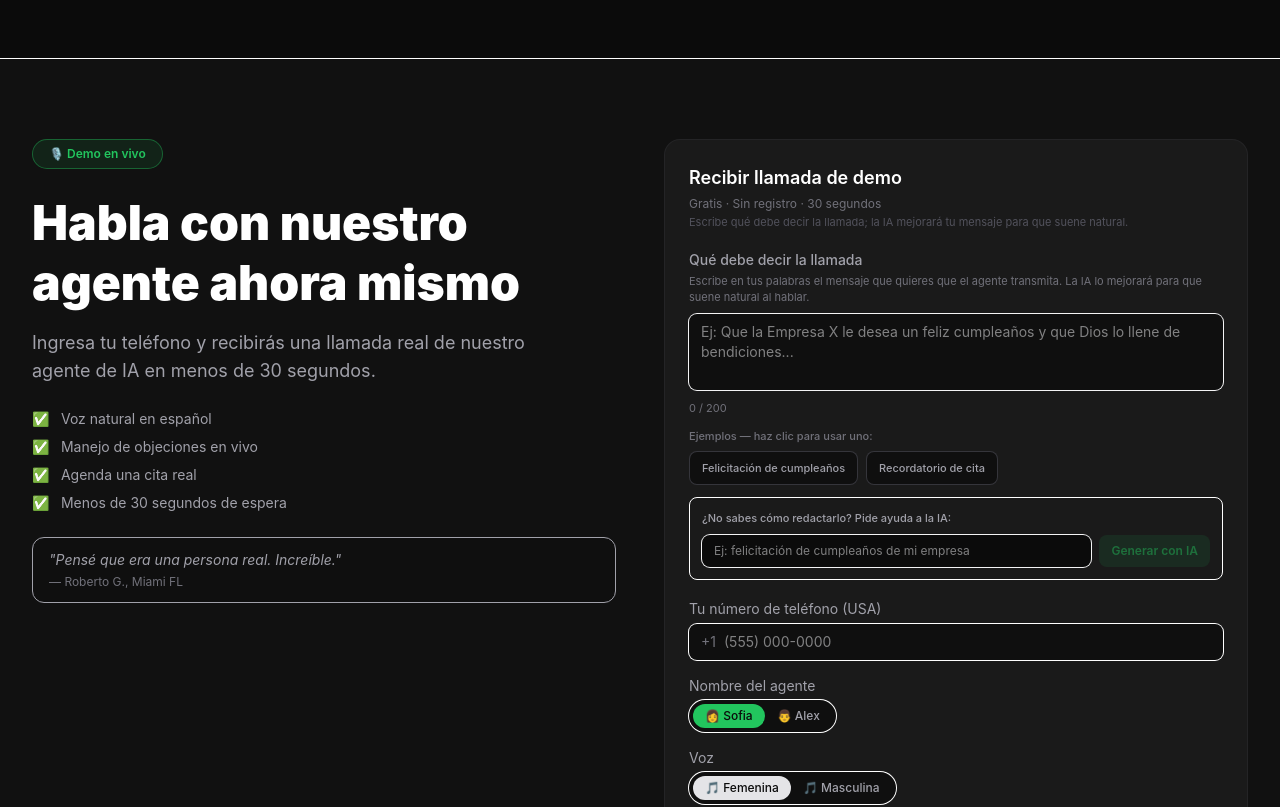
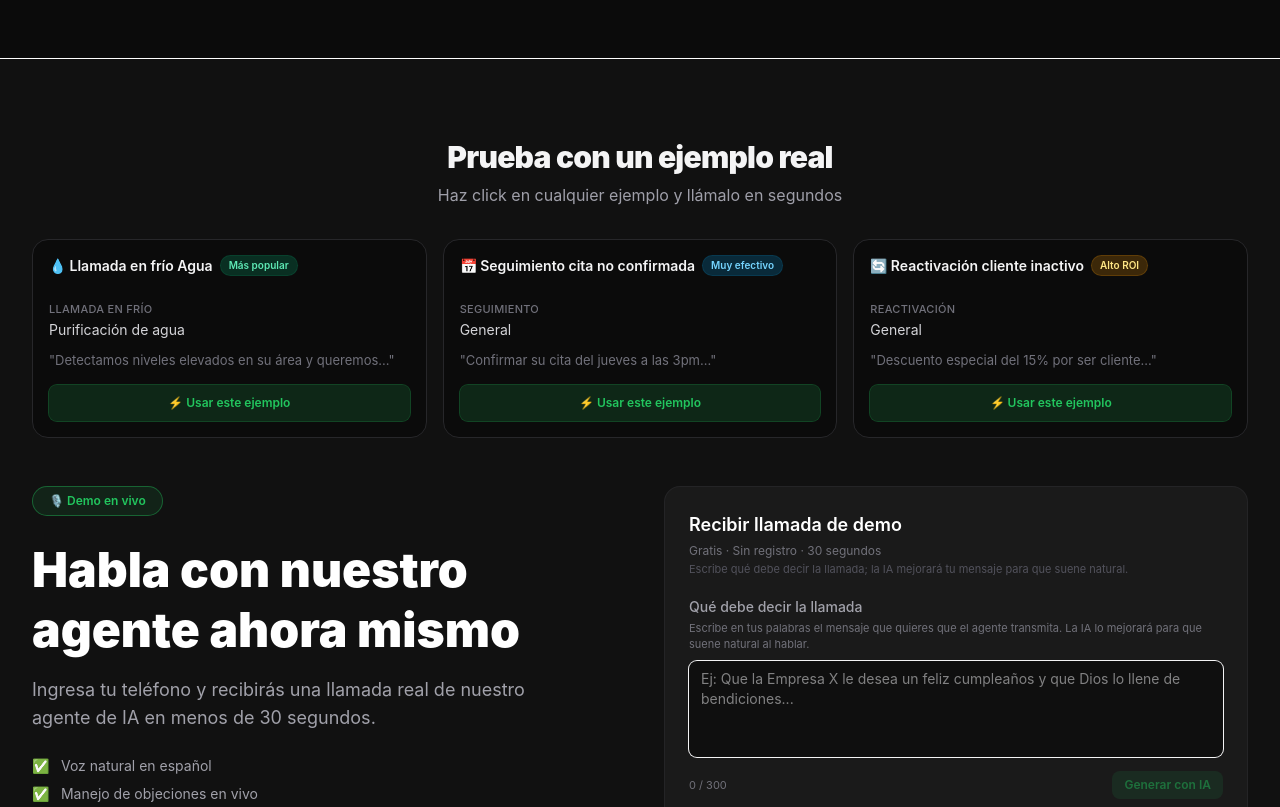
Before and after one commit to theKroneai/voice, a React (Vite) app: page / in a window 1280 px wide. Shown: the part 880-1687 px from the top of the page. Built offline with nearby package versions, Linux system fonts and the light colour scheme; no server answers; the database is empty.

Commit message:
Update demo flow and WhatsApp promo

```diff
--- a/src/pages/Landing.tsx
+++ b/src/pages/Landing.tsx
@@ -1,4 +1,4 @@
-import { useState, useEffect } from 'react'
+import { useState, useEffect, useRef } from 'react'
 import { Link } from 'react-router-dom'
 import { Menu, X } from 'lucide-react'
 import { supabase } from '../lib/supabase'
@@ -125,9 +125,15 @@ export default function Landing() {
   const [pricingTab, setPricingTab] = useState<'voz' | 'sms'>('voz')
   const [planesPrecios, setPlanesPrecios] = useState<PlanConfigLanding[]>(FALLBACK_PLANES_LANDING)
   const [planSms, setPlanSms] = useState<PlanConfigLanding>(FALLBACK_SMS_PLAN)
-  const [aiHelpPrompt, setAiHelpPrompt] = useState('')
-  const [aiHelpLoading, setAiHelpLoading] = useState(false)
-  const [aiHelpResult, setAiHelpResult] = useState<string | null>(null)
+  const [demoGenerateLoading, setDemoGenerateLoading] = useState(false)
+  /** True después de pulsar "Generar con IA" (mensaje en textarea sustituido por la IA). */
+  const [demoAiGenerated, setDemoAiGenerated] = useState(false)
+  /** Texto del contexto antes de generar; se usa en "Regenerar". */
+  const [demoContextSnapshot, setDemoContextSnapshot] = useState('')
+  /** Ejemplo real seleccionado (cards superiores). */
+  const [demoFromExample, setDemoFromExample] = useState(false)
+  const [demoSelectedExampleId, setDemoSelectedExampleId] = useState<string | null>(null)
+  const demoFormRef = useRef<HTMLDivElement>(null)
 
   useEffect(() => {
     const onScroll = () => setScrolled(window.scrollY > 20)
@@ -216,83 +222,127 @@ Reglas:
     }
   }
 
-  const DEMO_MESSAGE_EXAMPLES = [
+  type RealCallExample = {
+    id: string
+    emoji: string
+    title: string
+    badge: string
+    badgeClass: string
+    tipo: string
+    nicho: string
+    preview: string
+    preGeneratedMessage: string
+  }
+
+  const REAL_CALL_EXAMPLES: RealCallExample[] = [
     {
-      label: 'Felicitación de cumpleaños',
-      text: 'Quiero que llames a un cliente y le digas que la Empresa X le desea un feliz cumpleaños, que esperamos que la pase muy feliz y que Dios lo llene de bendiciones hoy y el resto del año.',
+      id: 'cold-water',
+      emoji: '💧',
+      title: 'Llamada en frío Agua',
+      badge: 'Más popular',
+      badgeClass: 'bg-emerald-500/20 text-emerald-300 ring-1 ring-emerald-500/30',
+      tipo: 'Llamada en frío',
+      nicho: 'Purificación de agua',
+      preview: 'Detectamos niveles elevados en su área y queremos...',
+      preGeneratedMessage:
+        'Hola, le llamo de parte de Water Systems. Detectamos niveles elevados de contaminantes en su área y queremos ofrecerle un análisis de agua completamente gratuito en su hogar. ¿Tendría unos minutos para coordinar una visita sin ningún compromiso?',
     },
     {
-      label: 'Recordatorio de cita',
-      text: 'Llama al paciente y recuérdale que la Clínica [Nombre] tiene agendada su cita para mañana a las 10am. Que puede confirmar o reprogramar llamando al número que les enviamos.',
+      id: 'followup-cita',
+      emoji: '📅',
+      title: 'Seguimiento cita no confirmada',
+      badge: 'Muy efectivo',
+      badgeClass: 'bg-sky-500/20 text-sky-300 ring-1 ring-sky-500/30',
+      tipo: 'Seguimiento',
+      nicho: 'General',
+      preview: 'Confirmar su cita del jueves a las 3pm...',
+      preGeneratedMessage:
+        'Hola, le llamo de Krone Services para confirmar su cita del jueves a las 3 de la tarde. ¿Sigue en pie o necesita reagendar? Solo toma un momento confirmarlo.',
+    },
+    {
+      id: 'reactivate',
+      emoji: '🔄',
+      title: 'Reactivación cliente inactivo',
+      badge: 'Alto ROI',
+      badgeClass: 'bg-amber-500/20 text-amber-200 ring-1 ring-amber-500/35',
+      tipo: 'Reactivación',
+      nicho: 'General',
+      preview: 'Descuento especial del 15% por ser cliente...',
+      preGeneratedMessage:
+        'Hola, le llamo de Mi Negocio Latino. Ha pasado un tiempo desde su última visita y queremos ofrecerle un descuento especial del 15% en su próxima compra como agradecimiento por ser nuestro cliente. ¿Le interesa?',
     },
   ]
 
-  /** Genera con IA un mensaje sugerido a partir de una idea corta (ej: "felicitación cumpleaños de mi empresa") */
-  async function generateMessageWithAI(idea: string): Promise<string | null> {
-    const key = import.meta.env.VITE_OPENROUTER_API_KEY
-    if (!key?.trim() || !idea?.trim()) return null
-    try {
-      const res = await fetch('https://openrouter.ai/api/v1/chat/completions', {
-        method: 'POST',
-        headers: {
-          Authorization: `Bearer ${key}`,
-          'Content-Type': 'application/json',
-          'HTTP-Referer': window.location.origin,
-          'X-Title': 'Krone Demo',
-        },
-        body: JSON.stringify({
-          model: 'anthropic/claude-3.5-haiku',
-          max_tokens: 250,
-          messages: [
-            {
-              role: 'user',
-              content: `El usuario va a recibir una llamada de un agente de voz IA. Necesita que le redactes el MENSAJE que debe transmitir la llamada, tal como él lo describiría en sus palabras (para que luego la IA lo mejore al hablar).
+  function scrollToDemoForm() {
+    demoFormRef.current?.scrollIntoView({ behavior: 'smooth', block: 'start' })
+  }
 
-Descripción del usuario: "${idea.trim()}"
+  function applyRealCallExample(ex: RealCallExample) {
+    setBusinessDesc(ex.preGeneratedMessage.slice(0, 300))
+    setDemoSelectedExampleId(ex.id)
+    setDemoFromExample(true)
+    setDemoAiGenerated(false)
+    setDemoContextSnapshot('')
+    scrollToDemoForm()
+  }
 
-Genera un texto corto (2-5 frases, máx 200 caracteres) que sea el "mensaje a transmitir": qué debe decir la llamada, con el tono adecuado (cercano, profesional). Responde ÚNICAMENTE con ese texto, sin comillas ni "Mensaje:" ni explicaciones. En español.`,
-            },
-          ],
-        }),
-      })
-      if (!res.ok) return null
-      const data = await res.json()
-      const text = data.choices?.[0]?.message?.content?.trim?.()
-      return text && text.length > 0 ? text.slice(0, 200) : null
-    } catch {
-      return null
+  function handleBusinessDescChange(e: React.ChangeEvent<HTMLTextAreaElement>) {
+    const next = e.target.value
+    setBusinessDesc(next)
+    if (demoFromExample && demoSelectedExampleId) {
+      const ex = REAL_CALL_EXAMPLES.find((x) => x.id === demoSelectedExampleId)
+      if (ex && next !== ex.preGeneratedMessage.slice(0, 300)) {
+        setDemoFromExample(false)
+        setDemoSelectedExampleId(null)
+      }
     }
   }
 
-  async function handleAskAIHelp() {
-    if (!aiHelpPrompt.trim() || aiHelpLoading) return
-    setAiHelpLoading(true)
-    setAiHelpResult(null)
+  async function handleGenerateDemoWithAI() {
+    if (!businessDesc.trim() || demoGenerateLoading) return
+    setDemoGenerateLoading(true)
     try {
-      const suggestion = await generateMessageWithAI(aiHelpPrompt)
-      if (suggestion) setAiHelpResult(suggestion)
+      const snapshot = businessDesc.trim()
+      const script = await generateCallScript(snapshot)
+      if (script) {
+        setDemoContextSnapshot(snapshot)
+        setBusinessDesc(script.slice(0, 300))
+        setDemoAiGenerated(true)
+        setDemoFromExample(false)
+        setDemoSelectedExampleId(null)
+      }
     } finally {
-      setAiHelpLoading(false)
+      setDemoGenerateLoading(false)
+    }
+  }
+
+  async function handleRegenerateDemoMessage() {
+    if (!demoContextSnapshot.trim() || demoGenerateLoading) return
+    setDemoGenerateLoading(true)
+    try {
+      const script = await generateCallScript(demoContextSnapshot)
+      if (script) {
+        setBusinessDesc(script.slice(0, 300))
+        setDemoAiGenerated(true)
+      }
+    } finally {
+      setDemoGenerateLoading(false)
     }
   }
 
   async function handleDemoSubmit() {
-    if (!phoneIsValid || demoLoading) return
+    if (!phoneIsValid || demoLoading || !businessDesc.trim()) return
     setDemoLoading(true)
     setDemoSuccess(false)
     setDemoError(false)
     try {
-      let call_script: string | null = null
-      if (businessDesc.trim()) {
-        call_script = await generateCallScript(businessDesc)
-      }
-
+      const trimmed = businessDesc.trim()
       const body = {
         phone: `+1${phoneRaw}`,
         agent_name: agentName,
         agent_gender: agentGender,
-        business_description: businessDesc,
-        ...(call_script && { call_script }),
+        business_description: trimmed,
+        call_script: trimmed,
         demo: true,
       }
       const n8nUrl = getPublicWebhookBaseUrl()
@@ -522,6 +572,58 @@ Genera un texto corto (2-5 frases, máx 200 caracteres) que sea el "mensaje a tr
           className="border-y theme-border/50 bg-[#111111] px-4 py-20 sm:px-6 lg:px-8"
         >
           <div className="mx-auto max-w-7xl">
+            {/* Ejemplos de llamadas reales — encima del bloque demo */}
+            <div className="mb-12">
+              <h3 className="text-center text-2xl font-black tracking-tight text-zinc-100 md:text-3xl">
+                Prueba con un ejemplo real
+              </h3>
+              <p className="mx-auto mt-2 max-w-2xl text-center text-sm text-zinc-400 md:text-base">
+                Haz click en cualquier ejemplo y llámalo en segundos
+              </p>
+              <div className="mt-8 grid grid-cols-1 gap-4 md:grid-cols-3">
+                {REAL_CALL_EXAMPLES.map((ex) => {
+                  const selected = demoSelectedExampleId === ex.id
+                  return (
+                    <button
+                      key={ex.id}
+                      type="button"
+                      onClick={() => applyRealCallExample(ex)}
+                      className={
+                        'group flex w-full flex-col rounded-2xl border bg-[#0b0b0b] p-4 text-left transition ' +
+                        (selected
+                          ? 'border-[#22c55e] ring-2 ring-[#22c55e]/50'
+                          : 'border-zinc-800 hover:border-[#22c55e]/70')
+                      }
+                    >
+                      <div className="flex items-start justify-between gap-2">
+                        <span className="text-sm font-semibold text-zinc-100">
+                          {ex.emoji} {ex.title}
+                        </span>
+                        <span
+                          className={
+                            'shrink-0 rounded-full px-2 py-0.5 text-[10px] font-semibold ' + ex.badgeClass
+                          }
+                        >
+                          {ex.badge}
+                        </span>
+                      </div>
+                      <div className="my-3 h-px bg-zinc-800" />
+                      <p className="text-[11px] font-medium uppercase tracking-wide text-zinc-500">
+                        {ex.tipo}
+                      </p>
+                      <p className="mt-0.5 text-sm text-zinc-300">{ex.nicho}</p>
+                      <p className="mt-3 flex-1 text-[13px] leading-snug text-zinc-500">
+                        &quot;{ex.preview}&quot;
+                      </p>
+                      <span className="mt-4 inline-flex w-full items-center justify-center rounded-lg bg-[#22c55e]/15 py-2.5 text-xs font-semibold text-[#22c55e] ring-1 ring-[#22c55e]/30 group-hover:bg-[#22c55e]/25">
+                        ⚡ Usar este ejemplo
+                      </span>
+                    </button>
+                  )
+                })}
+              </div>
+            </div>
+
             <div className="grid grid-cols-1 gap-12 lg:grid-cols-2 lg:items-start">
               {/* Columna izquierda: texto */}
               <div>
@@ -557,7 +659,11 @@ Genera un texto corto (2-5 frases, máx 200 caracteres) que sea el "mensaje a tr
               </div>
 
               {/* Columna derecha: formulario */}
-              <div className="rounded-2xl border theme-border theme-bg-card p-6">
+              <div
+                id="demo-form"
+                ref={demoFormRef}
+                className="rounded-2xl border theme-border theme-bg-card p-6"
+              >
                 <h3 className="text-lg font-semibold theme-text-primary">
                   Recibir llamada de demo
                 </h3>
@@ -578,76 +684,51 @@ Genera un texto corto (2-5 frases, máx 200 caracteres) que sea el "mensaje a tr
                       Escribe en tus palabras el mensaje que quieres que el agente transmita. La IA lo mejorará para que suene natural al hablar.
                     </p>
                     <textarea
-                      rows={3}
-                      maxLength={200}
+                      rows={4}
+                      maxLength={300}
                       value={businessDesc}
-                      onChange={(e) => setBusinessDesc(e.target.value)}
+                      onChange={handleBusinessDescChange}
                       placeholder="Ej: Que la Empresa X le desea un feliz cumpleaños y que Dios lo llene de bendiciones..."
                       className="mt-2 w-full rounded-lg theme-bg-base px-3 py-2 text-sm text-zinc-100 ring-1 theme-border/80 focus:outline-none focus:ring-2 focus:ring-[#22c55e] resize-none"
                     />
-                    <div className="mt-1 flex items-center justify-between gap-2">
+                    <div className="mt-2 flex flex-wrap items-center justify-between gap-2">
                       <span className="text-[11px] theme-text-dim">
-                        {businessDesc.length} / 200
+                        {businessDesc.length} / 300
                       </span>
+                      <button
+                        type="button"
+                        onClick={handleGenerateDemoWithAI}
+                        disabled={demoGenerateLoading || !businessDesc.trim() || demoFromExample}
+                        title={
+                          demoFromExample
+                            ? 'Edita el mensaje para salir del ejemplo y poder usar la IA'
+                            : undefined
+                        }
+                        className="rounded-lg bg-[#22c55e]/20 px-3 py-1.5 text-xs font-semibold text-[#22c55e] hover:bg-[#22c55e]/30 disabled:cursor-not-allowed disabled:opacity-50"
+                      >
+                        {demoGenerateLoading ? 'Generando...' : 'Generar con IA'}
+                      </button>
                     </div>
-
-                    {/* Ejemplos (clic para usar) */}
-                    <p className="mt-3 text-[11px] font-medium theme-text-dim">
-                      Ejemplos — haz clic para usar uno:
-                    </p>
-                    <div className="mt-1.5 flex flex-wrap gap-2">
-                      {DEMO_MESSAGE_EXAMPLES.map((ex) => (
-                        <button
-                          key={ex.label}
-                          type="button"
-                          onClick={() => setBusinessDesc(ex.text)}
-                          className="rounded-lg border border-zinc-700/80 theme-bg-base px-3 py-2 text-left text-[11px] theme-text-muted hover:border-[#22c55e]/50 hover:bg-[#22c55e]/10 hover:theme-text-secondary transition"
-                        >
-                          <span className="font-medium theme-text-muted">{ex.label}</span>
-                        </button>
-                      ))}
-                    </div>
-
-                    {/* Solicitar ayuda de la IA */}
-                    <div className="mt-3 rounded-lg border theme-border/80 theme-bg-base/60 p-3">
-                      <p className="text-[11px] font-medium theme-text-muted">
-                        ¿No sabes cómo redactarlo? Pide ayuda a la IA:
+                    {demoFromExample && (
+                      <p className="mt-2 text-[11px] text-[#86efac]/90">
+                        ✨ Ejemplo real — puedes editarlo
                       </p>
-                      <div className="mt-2 flex flex-wrap items-center gap-2">
-                        <input
-                          type="text"
-                          value={aiHelpPrompt}
-                          onChange={(e) => setAiHelpPrompt(e.target.value)}
-                          onKeyDown={(e) => e.key === 'Enter' && handleAskAIHelp()}
-                          placeholder="Ej: felicitación de cumpleaños de mi empresa"
-                          className="flex-1 min-w-[160px] rounded-lg theme-bg-page px-3 py-2 text-xs text-zinc-100 ring-1 theme-border-strong/80 focus:outline-none focus:ring-2 focus:ring-[#22c55e]"
-                        />
+                    )}
+                    {demoAiGenerated && (
+                      <div className="mt-2 flex flex-wrap items-center justify-between gap-2">
+                        <p className="text-[11px] text-[#86efac]/90">
+                          ✨ Mensaje generado por IA — puedes editarlo
+                        </p>
                         <button
                           type="button"
-                          onClick={handleAskAIHelp}
-                          disabled={aiHelpLoading || !aiHelpPrompt.trim()}
-                          className="rounded-lg bg-[#22c55e]/20 px-3 py-2 text-xs font-semibold text-[#22c55e] hover:bg-[#22c55e]/30 disabled:opacity-50 disabled:cursor-not-allowed"
+                          onClick={handleRegenerateDemoMessage}
+                          disabled={demoGenerateLoading || !demoContextSnapshot.trim()}
+                          className="rounded-lg border border-zinc-600/80 bg-zinc-800/80 px-2.5 py-1 text-[11px] font-medium text-zinc-300 hover:bg-zinc-700/80 disabled:cursor-not-allowed disabled:opacity-50"
                         >
-                          {aiHelpLoading ? 'Generando...' : 'Generar con IA'}
+                          🔄 Regenerar
                         </button>
                       </div>
-                      {aiHelpResult && (
-                        <div className="mt-2 rounded-lg border border-[#22c55e]/30 bg-[#22c55e]/5 p-2">
-                          <p className="text-xs theme-text-muted">{aiHelpResult}</p>
-                          <button
-                            type="button"
-                            onClick={() => {
-                              setBusinessDesc(aiHelpResult!)
-                              setAiHelpResult(null)
-                              setAiHelpPrompt('')
-                            }}
-                            className="mt-2 text-[11px] font-semibold text-[#22c55e] hover:underline"
-                          >
-                            Usar este texto →
-                          </button>
-                        </div>
-                      )}
-                    </div>
+                    )}
                   </div>
 
                   {/* Campo 2: teléfono */}
@@ -748,12 +829,14 @@ Genera un texto corto (2-5 frases, máx 200 caracteres) que sea el "mensaje a tr
                     <button
                       type="button"
                       onClick={handleDemoSubmit}
-                      disabled={!phoneIsValid || demoLoading}
+                      disabled={!phoneIsValid || demoLoading || !businessDesc.trim()}
                       className={
                         'inline-flex w-full items-center justify-center rounded-xl px-4 py-3 text-sm font-semibold transition ' +
-                        (demoLoading || !phoneIsValid
+                        (demoLoading || !phoneIsValid || !businessDesc.trim()
                           ? 'bg-[#22c55e] text-[#0b0b0b] opacity-60'
-                          : 'bg-[#22c55e] text-[#0b0b0b] hover:bg-[#1fb455]')
+                          : (demoAiGenerated || demoFromExample) && phoneIsValid
+                            ? 'bg-[#22c55e] text-[#0b0b0b] shadow-lg shadow-[#22c55e]/40 ring-2 ring-[#86efac] hover:bg-[#4ade80]'
+                            : 'bg-[#22c55e] text-[#0b0b0b] hover:bg-[#1fb455]')
                       }
                     >
                       {demoLoading ? (
```
Also changed, not shown: src/App.tsx (+21 -18 lines).
